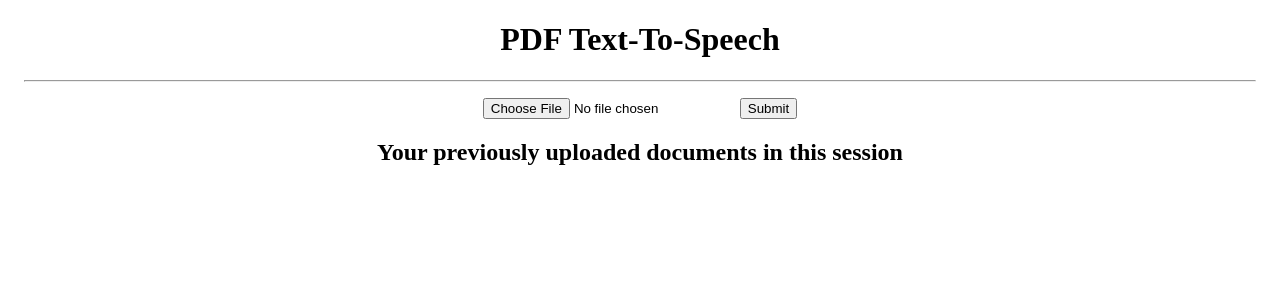
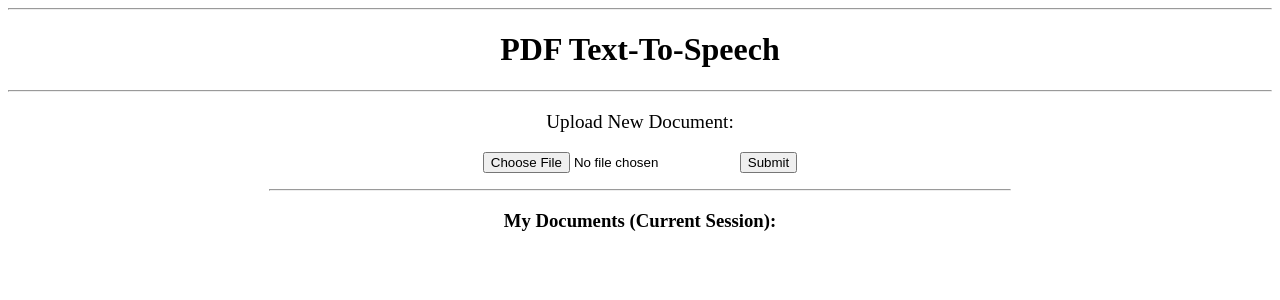
Before and after one commit to andreicozma1/pdf-text-to-speech, a Flask app: template templates/index.html in a window 1280 px wide. Shown: the top 300 px of the page. Run offline with Flask 2, Linux system fonts and the light colour scheme; the template is opened without the code that fills it, so the values that code supplies are empty; parts of the project's set-up code (start-up, migrations or seed data) failed here and were passed over.

Commit message:
Quick update/fix

```diff
--- a/app.py
+++ b/app.py
@@ -1,24 +1,46 @@
 import os
 import traceback
-from flask import Flask, render_template, request, make_response, redirect, url_for, send_from_directory, Response
+from flask import Flask, render_template, request, make_response, \
+    redirect, url_for, send_from_directory, Response, session
 import secrets
+from dotenv import load_dotenv
+from src.lib import PDF_TTS
+from pathlib import Path
+import hashlib
 
-# import sys
-# sys.path.append('src/lib')
+load_dotenv()
 
-ALLOWED_EXTENSIONS = {'pdf'}
-UPLOAD_FOLDER = 'uploads'
-
-from src.lib import PDF_TTS
+# Check if the secret key exists in the environment
+if 'FLASK_DEBUG' not in os.environ:
+    raise Exception(
+        'FLASK_DEBUG not found in environment. Please set this key in your environment, or use the .env file.')
+if 'TEMPLATES_AUTO_RELOAD' not in os.environ:
+    raise Exception(
+        'TEMPLATES_AUTO_RELOAD not found in environment. Please set this key in your environment, or use the .env file.')
+if 'SECRET_KEY' not in os.environ:
+    raise Exception(
+        'SECRET_KEY not found in environment. Please set this key in your environment, or use the .env file.')
+if 'UPLOAD_FOLDER' not in os.environ:
+    raise Exception(
+        'UPLOAD_FOLDER not found in environment. Please set this key in your environment, or use the .env file.')
 
 app = Flask(__name__)
-app.config['UPLOAD_FOLDER'] = UPLOAD_FOLDER
-app.config['TEMPLATES_AUTO_RELOAD'] = True
+app.config['SECRET_KEY'] = os.environ['SECRET_KEY']
+app.config['TEMPLATES_AUTO_RELOAD'] = os.environ['TEMPLATES_AUTO_RELOAD']
+app.config['UPLOAD_FOLDER'] = os.environ['UPLOAD_FOLDER']
+app.config['ALLOWED_EXTENSIONS'] = {'pdf'}
+
+print("=" * 80)
+print("FLASK_DEBUG = " + os.environ['FLASK_DEBUG'])
+print("TEMPLATES_AUTO_RELOAD = " + app.config['TEMPLATES_AUTO_RELOAD'])
+print("UPLOAD_FOLDER = " + app.config['UPLOAD_FOLDER'])
+print("ALLOWED_EXTENSIONS = " + str(app.config['ALLOWED_EXTENSIONS']))
+print("=" * 80)
 
 
 def allowed_file(filename):
     return '.' in filename and \
-           filename.rsplit('.', 1)[1].lower() in ALLOWED_EXTENSIONS
+           filename.rsplit('.', 1)[1].lower() in app.config['ALLOWED_EXTENSIONS']
 
 
 def rrmdir(path):
@@ -31,10 +53,9 @@ def rrmdir(path):
 
 
 @app.route("/")
-def index(message="Upload a PDF file to get started."):
-    # get data from request 'message'
+def index():
     print("=" * 80)
-    return render_template("./index.html", message=message)
+    return render_template("./index.html", message="Upload a PDF file to get started.")
 
 
 @app.route('/<upload_id>')
@@ -68,25 +89,29 @@ def player(upload_id):
     fname_txt = fname_pdf.replace('.pdf', '.txt')
     p = PDF_TTS(os.path.join(upload_dir_path, fname_pdf))
 
+    print(session['uploads'])
+
+    try:
+        data = p.get_data()
+    except Exception:
+        traceback.print_exc()
+        r = render_template("./index.html", dialog="Error: Failed to get data for this document")
+        return r
+
     if not query:
-        try:
-            data = p.get_data()
-        except Exception:
-            traceback.print_exc()
-            r = render_template("./index.html", message="Error: Failed to get data for this document")
-            return r
-        return render_template("./index.html", id=upload_id, data=data)
+        return render_template("./index.html", id=upload_id, data=data, message="Upload New Document:")
 
     # check if query is valid
     valid_queries = ['process', 'stream', 'download_pdf', 'download_txt', 'clean', 'remove_doc']
     if query not in valid_queries:
-        return render_template("./index.html", message="Error: Invalid query")
+        return render_template("./index.html", dialog="Error: Invalid query")
+
     elif query == 'process':
         try:
             p.process()
         except Exception:
             traceback.print_exc()
-            r = render_template("./index.html", message="Error: Failed to process PDF file")
+            r = render_template("./index.html", dialog="Error: Failed to process PDF file")
             return r
         return redirect(upload_id)
     elif query == 'clean':
@@ -94,24 +119,26 @@ def player(upload_id):
             p.clean()
         except Exception:
             traceback.print_exc()
-            r = render_template("./index.html", message="Error: Failed to clean processed state for PDF file")
+            r = render_template("./index.html", id=upload_id, data=data,
+                                message="Error: Failed to clean processed state for PDF file")
             return r
         return redirect(upload_id)
     elif query == 'stream':
         stream_index = request.args.get('index')
         if not stream_index or not stream_index.isdigit():
-            r = render_template("./index.html", message="Required integer `index` query param not specified")
+            r = render_template("./index.html", id=upload_id, data=data,
+                                dialog="Required integer `index` query param not specified")
             return r
         stream_index = int(stream_index)
         return Response(p.stream_one(stream_index), mimetype="audio/x-wav")
     elif query == 'download_pdf':
         if not os.path.exists(os.path.join(upload_dir_path, fname_pdf)):
-            r = render_template("./index.html", message="Error: PDF file not found")
+            r = render_template("./index.html", id=upload_id, data=data, dialog="Error: PDF file not found")
             return r
         return send_from_directory(upload_dir_path, fname_pdf, as_attachment=True)
     elif query == 'download_txt':
         if not os.path.exists(os.path.join(upload_dir_path, fname_txt)):
-            r = render_template("./index.html", message="Error: TXT file not found")
+            r = render_template("./index.html", id=upload_id, data=data, dialog="Error: TXT file not found")
             return r
         return send_from_directory(upload_dir_path, fname_txt, as_attachment=True)
     elif query == 'remove_doc':
@@ -139,9 +166,19 @@ def upload():
         return r
 
     if f and allowed_file(f.filename):
-        upload_id = secrets.token_urlsafe(36)
-        os.makedirs(os.path.join(app.config['UPLOAD_FOLDER'], upload_id))
-        f.save(os.path.join(app.config['UPLOAD_FOLDER'], upload_id, f.filename))
+        # upload_id = secrets.token_urlsafe(36)
+        filebytes = f.read()
+        upload_id = hashlib.md5(filebytes).hexdigest()
+
+        f_save_path = os.path.join(app.config['UPLOAD_FOLDER'], upload_id)
+        if not os.path.exists(f_save_path):
+            os.makedirs(f_save_path)
+            f.seek(0)
+            f.save(os.path.join(app.config['UPLOAD_FOLDER'], upload_id, f.filename))
+
+        current_uploads = session.get('uploads', {})
+        current_uploads[upload_id] = f.filename
+        session['uploads'] = current_uploads
         return make_response(redirect(url_for('player', upload_id=upload_id, action='process')))
     else:
         r = render_template("./index.html", message="Upload file not allowed")
@@ -149,4 +186,5 @@ def upload():
 
 
 if __name__ == "__main__":
-    app.run(debug=True, use_reloader=True, threaded=True)
+    # app.run(debug=True, use_reloader=True, threaded=True
+    app.run()
--- a/requirements.txt
+++ b/requirements.txt
@@ -1,8 +1,10 @@
+cachelib==0.9.0
 cachetools==5.2.0
 certifi==2022.6.15
 charset-normalizer==2.1.0
 click==8.1.3
 Flask==2.2.2
+Flask-Session==0.4.0
 google-api-core==2.8.2
 google-auth==2.10.0
 google-cloud-texttospeech==2.12.0
--- a/templates/index.html
+++ b/templates/index.html
@@ -27,13 +27,28 @@
             display: flex;
             flex-direction: column;
             text-align: left;
-            margin: 1.5em;
         }
 
         .slider {
             display: block;
             width: 80%;
             margin: 1em auto;
+        }
+
+        .sm {
+            width: 30%
+        }
+
+        .md {
+            width: 60%;
+        }
+
+        .lg {
+            width: 80%;
+        }
+
+        .xl {
+            width: 100%;
         }
 
         {# FORMATTING OF TEXT AREAS #}
@@ -43,6 +58,7 @@
         }
 
         .CENTER {
+            margin: auto;
             text-align: center;
         }
 
@@ -65,33 +81,54 @@
 </head>
 <body>
 <div class="CENTER">
+    <hr class="dashed"/>
     <h1>PDF Text-To-Speech</h1>
-
     <hr class="dashed"/>
 
     {% if message is defined and message %}
+        <p>{{ message }}</p>
+    {% else %}
+        <p>Upload New Document:</p>
+    {% endif %}
 
-        <p>{{ message }}</p>
+    <div>
+        <form
+                action="http://localhost:5000/upload"
+                method="POST"
+                enctype="multipart/form-data"
+                class="center"
+                style="margin: 1em;"
+        >
+            <input type="file" name="file"/>
+            <input type="submit"/>
+        </form>
+
+        <hr class="dashed md"/>
+        <h3>My Documents (Current Session):</h3>
+    </div>
+
+
+    {% if data is defined and data and id is defined and id %}
         <hr class="dashed"/>
 
-    {% endif %}
-
-    {% if data is defined and data and id is defined and id %}
-
-        <p>Document ID: {{ id }}</p>
         <p>File Name: {{ data.info.file_name }}</p>
+        <p>File Hash: {{ id }}</p>
 
         {% if data.info.is_processed %}
-            <p>Page Count: <b>{{ data.info.page_count }}</b></p>
-            <p>Has Links? <b>{{ data.info.has_links }}</b></p>
-            <p>Has Annotations? <b>{{ data.info.has_annots }}</b></p>
-            <p>Is Encrypted? <b>{{ data.info.is_encrypted }}</b></p>
-            <p>Is Password Protected? <b>{{ data.info.is_password_protected }}</b></p>
+            <p>Document successfully processed!</p>
+        {% else %}
+            <p>Please process the file to continue ...</p>
         {% endif %}
 
-        <p>Is Open? <b>{{ data.info.is_open }}</b></p>
-        <p>Is Processed? <b>{{ data.info.is_processed }}</b></p>
+        {% if data.info.is_processed %}
+            <p><b>{{ data.info.page_count }} total pages</b> with <b>{{ data.info.num_seqs_cached }}</b> text-audio
+                sequences already cached out of <b>{{ data.info.num_seqs }}</b> total</p>
+        {% endif %}
 
+        {#            <p>Has Links? <b>{{ data.info.has_links }}</b></p>#}
+        {#            <p>Has Annotations? <b>{{ data.info.has_annots }}</b></p>#}
+        {#            <p>Is Encrypted? <b>{{ data.info.is_encrypted }}</b></p>#}
+        {#            <p>Is Password Protected? <b>{{ data.info.is_password_protected }}</b></p>#}
         <div>
             <button onclick="process()" id="btn_process">Process</button>
             <button onclick="clean()" id="btn_clean">Clean</button>
@@ -110,8 +147,8 @@
             <button onclick="remove()" id="btn_remove">Remove Document</button>
         </div>
 
-        <hr class="dashed"/>
         <div id="controlsBox">
+            <hr class="dashed lg"/>
             <p id="progressText"></p>
             <button onclick="prev()">Prev</button>
             <button onclick="toggle_play()" id="btn_play">Play</button>
@@ -130,36 +167,33 @@
                 Your browser does not support the audio element.
             </audio>
             <p id="currentText"></p>
-            <hr class="dashed"/>
-        </div>
         </div>
 
-        <div id="textbox"></div>
+        <hr class="dashed lg"/>
+        </div>
+
+        <div id="textbox" class="lg CENTER"></div>
 
         <script>
-            const data = {{ data| tojson | safe}}
-                console.log(data)
+            const data =
+            {{ data| tojson | safe}}
+            if (!data) {
+                throw new Error("API returned no `data` for the requested document.");
+            }
+            if (!data.info) {
+                throw new Error("API returned data with no `info` field for the requested document.");
+            }
+            console.log(data)
+
+            let dialog = `{{ dialog | safe }}`
+            if (!dialog) {
+                dialog = "";
+            } else {
+                alert(dialog)
+            }
+            console.log(dialog)
         </script>
         <script src="{{ url_for('static', filename='scripts.js') }}"></script>
-
-    {% else %}
-
-        <form
-                action="http://localhost:5000/upload"
-                method="POST"
-                enctype="multipart/form-data"
-                class="center"
-                style="margin: 1em;"
-        >
-            <input type="file" name="file"/>
-            <input type="submit"/>
-        </form>
-
-        <div id="previousUploads">
-        <h2>Your previously uploaded documents in this session</h2>
-
-        </div>
-
     {% endif %}
 </body>
 </html>
```
Also changed, not shown: src/lib.py (+5 -8 lines), static/scripts.js (+0 -7 lines).
